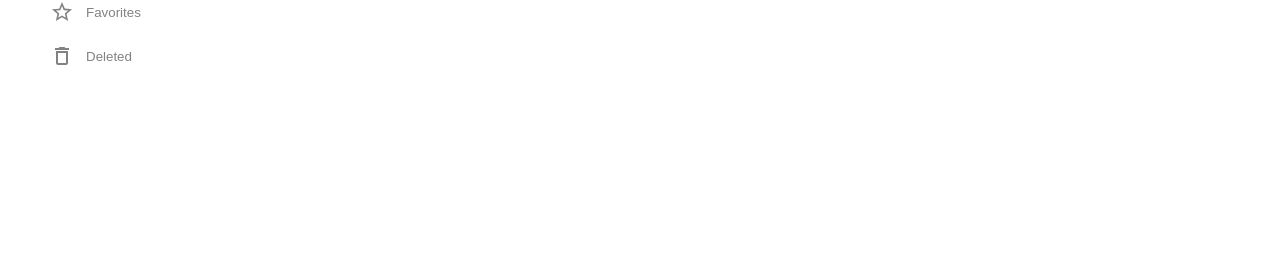
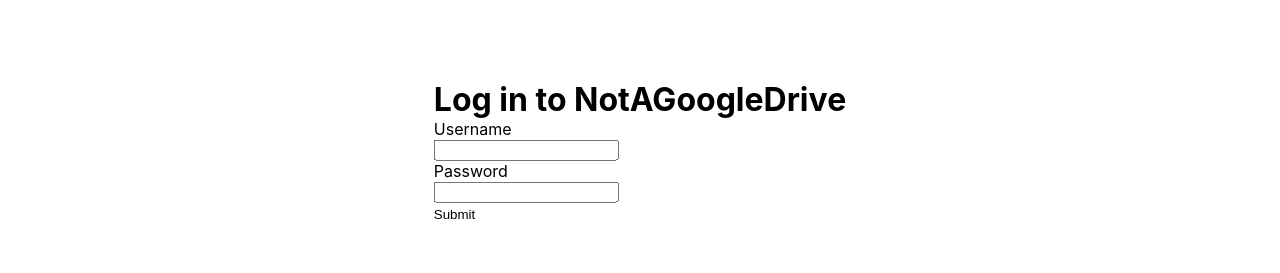
Before and after one commit to AwesomePractice/not-a-google-drive-front-end, a React (Create React App) app: page /Home in a window 1280 px wide. Shown: the part 249-522 px from the top of the page. Built offline with nearby package versions, Linux system fonts and the light colour scheme; no server answers.

Commit message:
Authorization routing

```diff
--- a/package.json
+++ b/package.json
@@ -16,6 +16,7 @@
     "react-dom": "^17.0.2",
     "react-icons": "^4.2.0",
     "react-redux": "^7.2.4",
+    "react-router-dom": "^5.2.0",
     "react-scripts": "^4.0.3",
     "redux": "^4.1.0",
     "redux-thunk": "^2.3.0",
--- a/src/App.js
+++ b/src/App.js
@@ -2,17 +2,20 @@
 /* eslint-disable no-alert */
 import "./App.css";
 import { useState } from "react";
-// import { BrowserRouter, Route, Switch } from 'react-router-dom';
+import {
+  BrowserRouter as Router,
+  Switch,
+  Route,
+  Redirect,
+} from "react-router-dom";
 
 import Header from "./modules/Header";
 import Sidebar from "./modules/Sidebar";
 import Files from "./modules/Files";
 import Login from "./Views/Login/login";
-// import Signup from "./Views/Signup/signup";
+import Signup from "./Views/Signup/signup";
 
-import NotGoogleDriveLogo from "./media/logo.png";
-
-// import { auth, provider } from "./firebase";
+// import NotGoogleDriveLogo from "./media/logo.png";
 
 function useToken() {
   const getToken = () => {
@@ -33,54 +36,38 @@ function useToken() {
   };
 }
 
-// function setToken(userToken) {
-//   sessionStorage.setItem("token", JSON.stringify(userToken));
-// }
+function App() {
+  const { token, setToken } = useToken();
 
-// function getToken() {
-//   const tokenString = sessionStorage.getItem("token");
-//   const userToken = JSON.parse(tokenString);
-//   return userToken?.token;
-// }
+  // if (!token) {
+  //   <Login setToken={setToken} />;
+  // }
+  return (
+    <Router>
+      <Switch>
+        <Route
+          path="/Home"
+          render={() => (token ? <Home /> : <Login setToken={setToken} />)}
+          // render={() => (token ? <Home /> : <Home />)}
+        />
+        <Route path="/Login">
+          <Login setToken={setToken} />
+        </Route>
+        <Route path="/Signup">
+          <Signup setToken={setToken} />
+        </Route>
+        <Route path="/">
+          <Redirect to="/Home" />
+        </Route>
+      </Switch>
+    </Router>
+  );
+}
 
-function App() {
-  // const token = getToken();
-  const { token, setToken } = useToken();
-  //   {
-  //   displayName: "Test User",
-  //   email: "test1@test.com",
-  //   emailVerified:true,
-  //   phoneNumber: null,
-  //   photoUrl: "https://lh3.googleusercontent.com/proxy/_XVbri_0HrrbESGRS0qOvgOyiJXgqM0v-PN0XSvI7WwxKI9mh6i78WgDb5NHnC7cR67bvufQBZq7-tPDTZg0XSBTDEUD4rxm1K4pyJHSV6QnvvC6o7LuniW-Y8yn"
-  // }
-
-  if (!token) {
-    <Login setToken={setToken} />;
-  }
-
-  // const handleLogin = () => {
-  //   if (!token) {
-  //     auth
-  //       .signInWithPopup(provider)
-  //       .then((result) => {
-  //         setToken(result.user);
-  //       })
-  //       .catch((error) => {
-  //         alert(error.message);
-  //       });
-  //   } else if (token) {
-  //     auth
-  //       .signOut()
-  //       .then(() => {
-  //         setToken(null);
-  //       })
-  //       .catch((err) => alert(err.message));
-  //   }
-  // };
-
+function Home() {
   return (
     <div className="app">
-      {true ? (
+      {token ? (
         <>
           <Header />
           <div className="app_main container">
@@ -89,12 +76,13 @@ function App() {
           </div>
         </>
       ) : (
-        <div className="app_login">
-          <img src={NotGoogleDriveLogo} alt="Google Drive" />
-          <button type="button" onClick={handleLogin}>
-            Log in to NotAGoogleDrive
-          </button>
-        </div>
+        // <div className="app_login">
+        //   <img src={NotGoogleDriveLogo} alt="Google Drive" />
+        //   <button type="button" onClick={handleLogin}>
+        //     Log in to NotAGoogleDrive
+        //   </button>
+        // </div>
+        <Login />
       )}
     </div>
   );
```
Also changed, not shown: 1 other file (tests, documents, lock files or other folders).
